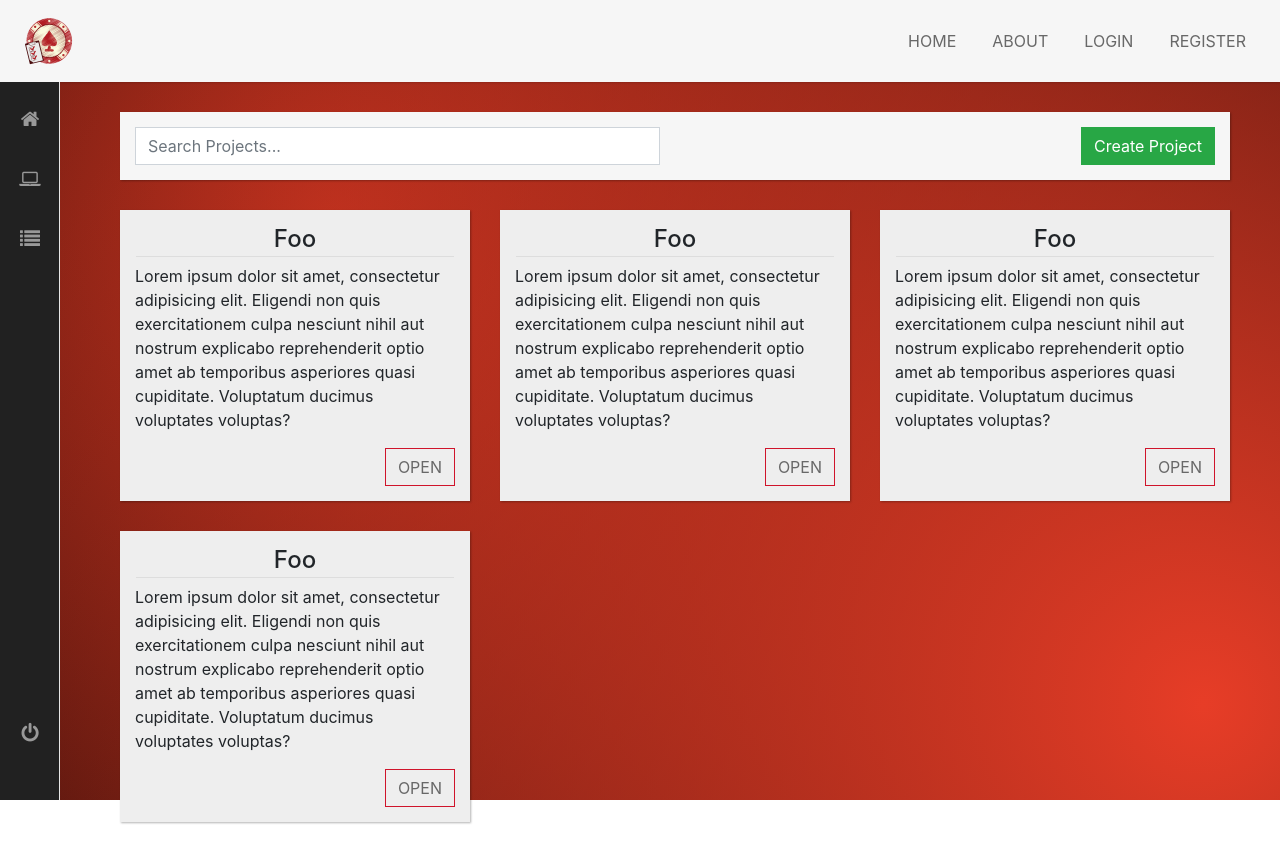
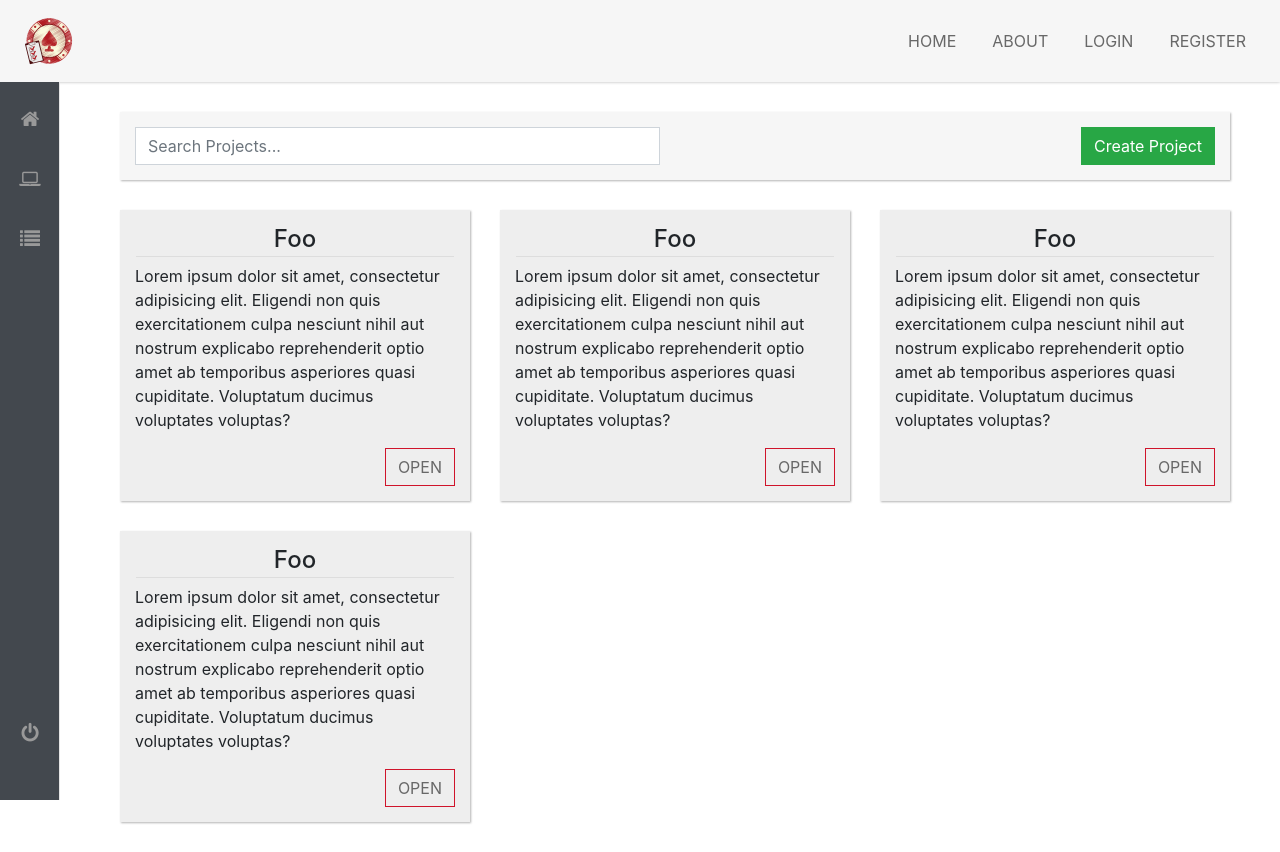
Before and after one commit to jeankhechfe/planning-poker-ui, a Vue app: page / in a window 1280 px wide. Built offline with nearby package versions, Linux system fonts and the light colour scheme; a web font is replaced by a local one.

Commit message:
changing colors

```diff
--- a/src/components/SideNav.vue
+++ b/src/components/SideNav.vue
@@ -70,7 +70,7 @@ nav.main-menu.expanded {
 }
 
 .main-menu {
-  background: #212121;
+  background: #43484E;
   border-right: 1px solid #e5e5e5;
   position: absolute;
   top: 82px;
--- a/src/views/Main.vue
+++ b/src/views/Main.vue
@@ -79,12 +79,12 @@ export default {
 
 body {
   height: 100vh;
-  background: radial-gradient(
+  /* background: radial-gradient(
       circle at 94.02% 88.03%,
       #e73d27,
       transparent 100%
-    ),
-    radial-gradient(circle at 25.99% 27.79%, #af2c1b, transparent 100%),
-    radial-gradient(circle at 50% 50%, #000000, #000000 100%);
+    ), */
+    /* radial-gradient(circle at 25.99% 27.79%, #af2c1b, transparent 100%), */
+    /* radial-gradient(circle at 50% 50%, #000000, #000000 100%); */
 }
 </style>
```
